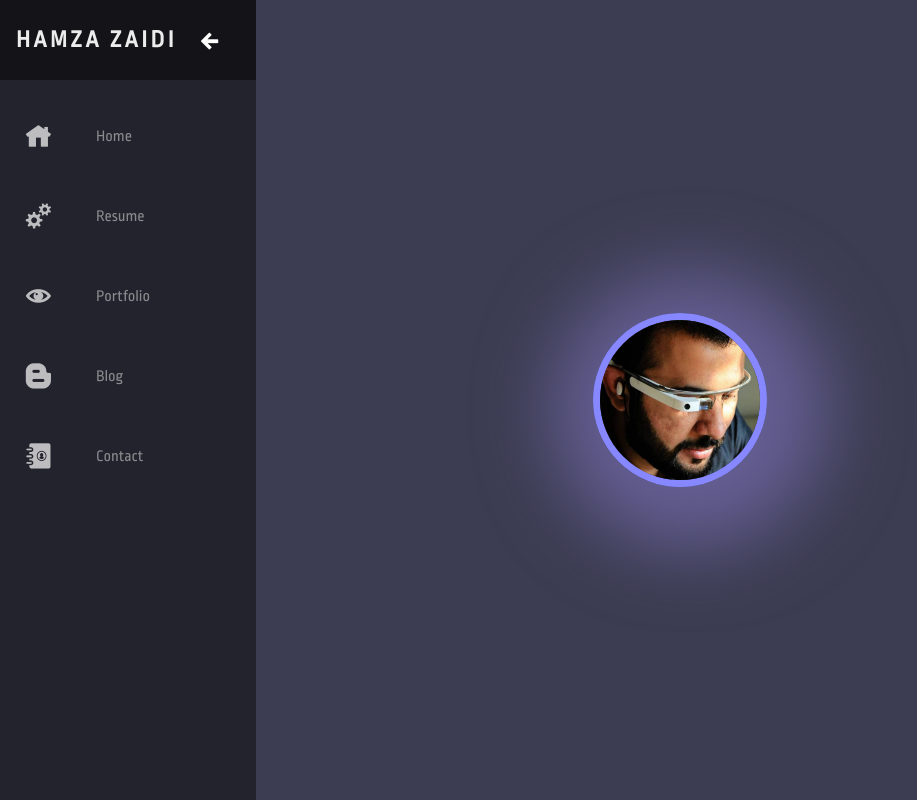
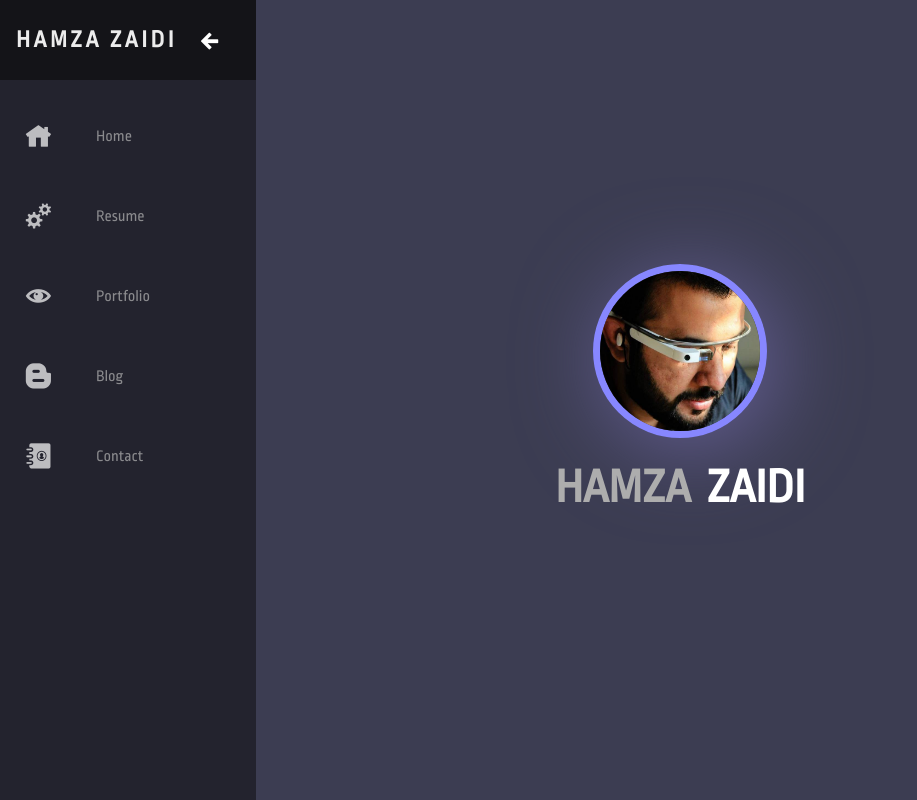
Before and after one commit to hamzazaidi/hamzadev, an Angular app: page /home in a window 1280 px wide. Shown: the whole page, without its empty margins (0-917 px from the left). Built offline with nearby package versions, Linux system fonts and the light colour scheme.

Commit message:
Add name to the home page

```diff
--- a/src/app/containers/home/home.component.html
+++ b/src/app/containers/home/home.component.html
@@ -1,3 +1,7 @@
 <div class="main">
     <img src="assets/avatar.jpg" alt="">
+    <h1>
+        <span class="firstName">Hamza</span>
+        <span class="lastName">Zaidi</span>
+    </h1>
 </div>
--- a/src/app/containers/home/home.component.scss
+++ b/src/app/containers/home/home.component.scss
@@ -2,12 +2,25 @@
     display: flex;
     justify-content: center;
     align-items: center;
+    flex-direction: column;
+    h1 {
+        text-transform: uppercase;
+        font-size: 3rem;
+        margin: 1.5rem;
+        .firstName {
+            color: #adadad;
+            margin-right: 1rem;
+        }
+        .lastName {
+            color: #fff;
+        }
+    }
     img {
         width: 10rem;
         height: 10rem;
         border-radius: 50%;
         border: 7px solid #8787ff;
-        box-shadow: 10px 10px 75px 50px #655f94;
+        box-shadow: 10px 10px 85px 0px #655f94;
     }
 }
 
```
